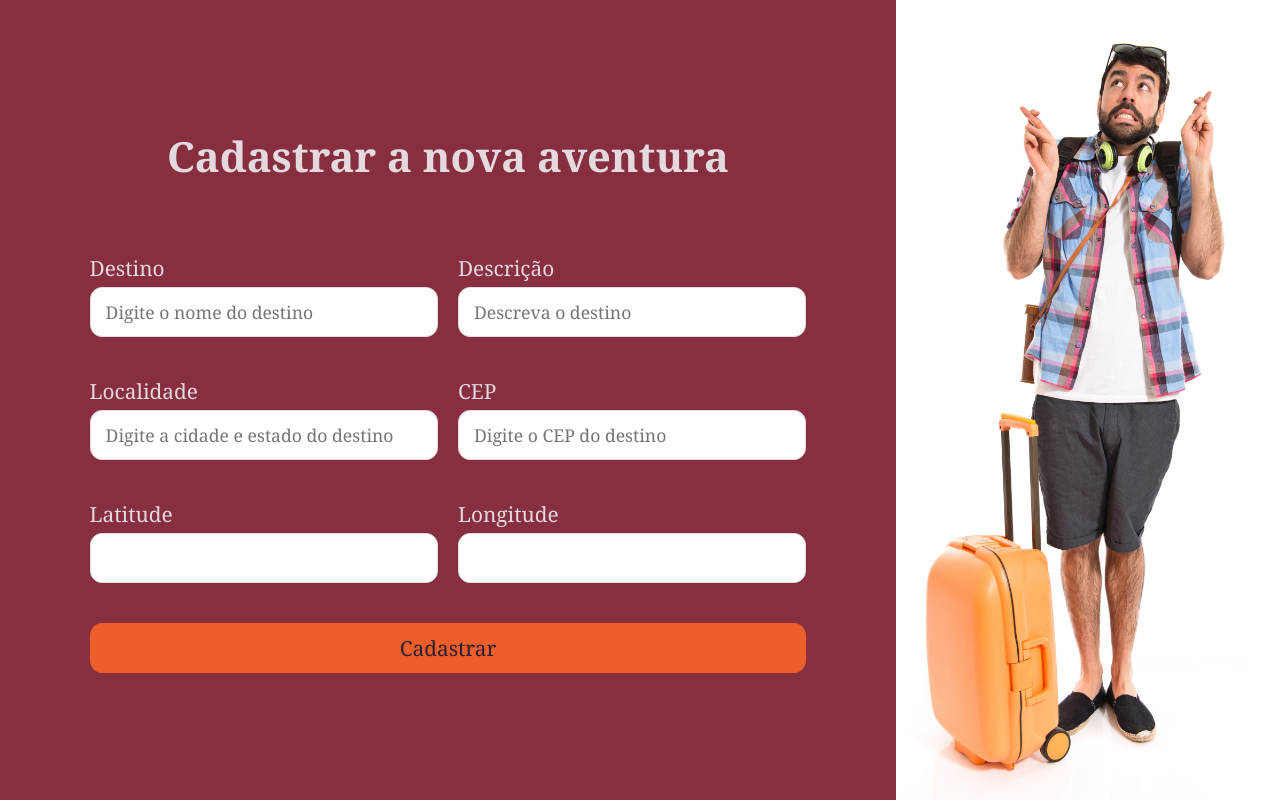
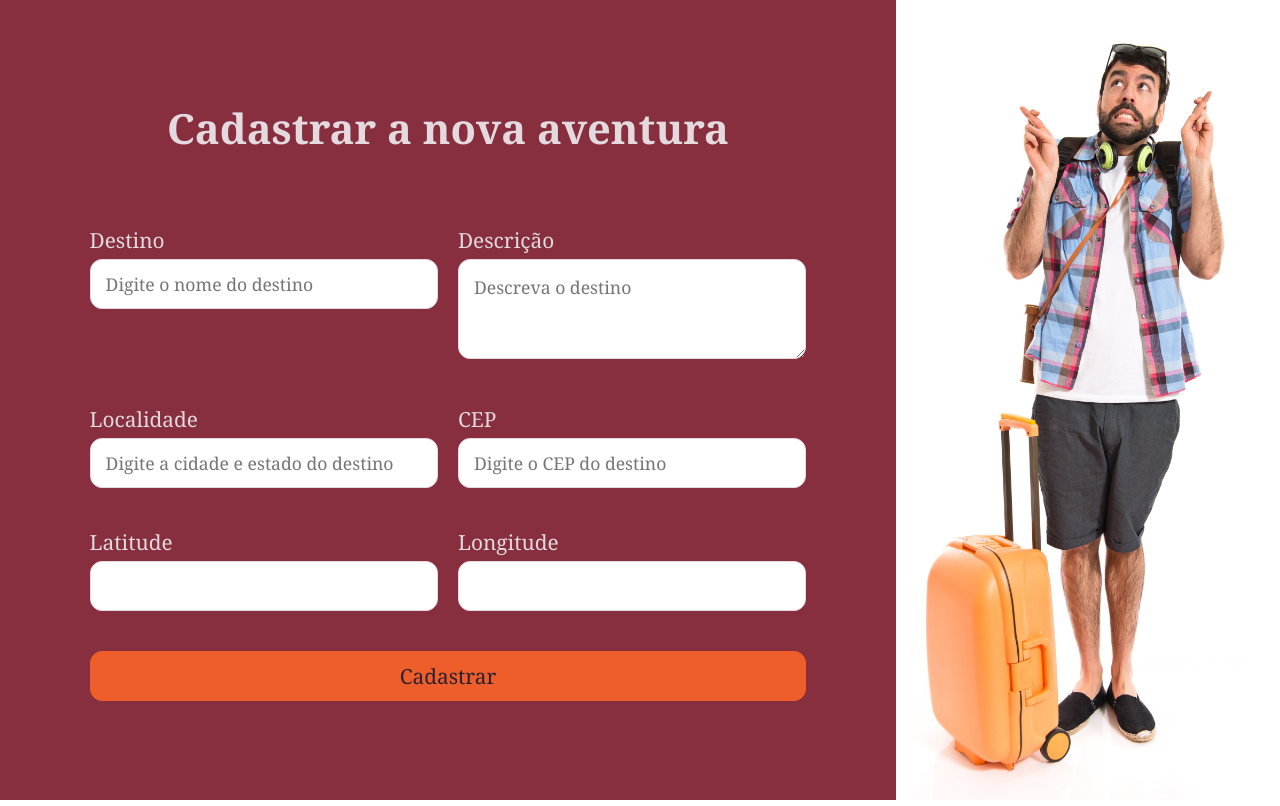
Before and after one commit to pricbnll/viagem365Frontend, a React (Vite) app: page /cadastroLocalidade in a window 1280 px wide. Built offline with nearby package versions, Linux system fonts and the light colour scheme; a web font is replaced by a local one.

Commit message:
styles: melhorando campo descrição

```diff
--- a/src/pages/register/RegisterLocalidade.jsx
+++ b/src/pages/register/RegisterLocalidade.jsx
@@ -94,7 +94,7 @@ function RegisterLocalidade() {
             </div>
             <div>
               <label className={styles.formLabel}>Descrição</label>
-              <input
+              <textarea
                 type="text"
                 className={styles.formControl}
                 placeholder="Descreva o destino"
--- a/src/pages/register/register.module.css
+++ b/src/pages/register/register.module.css
@@ -51,6 +51,12 @@ h1 {
   font-size: 1.1rem;
   color: var(--brown);
   padding: 15px;
+}
+
+textarea {
+  grid-column: span 2;
+  resize: vertical;
+  min-height: 100px;
 }
 
 span {
```
